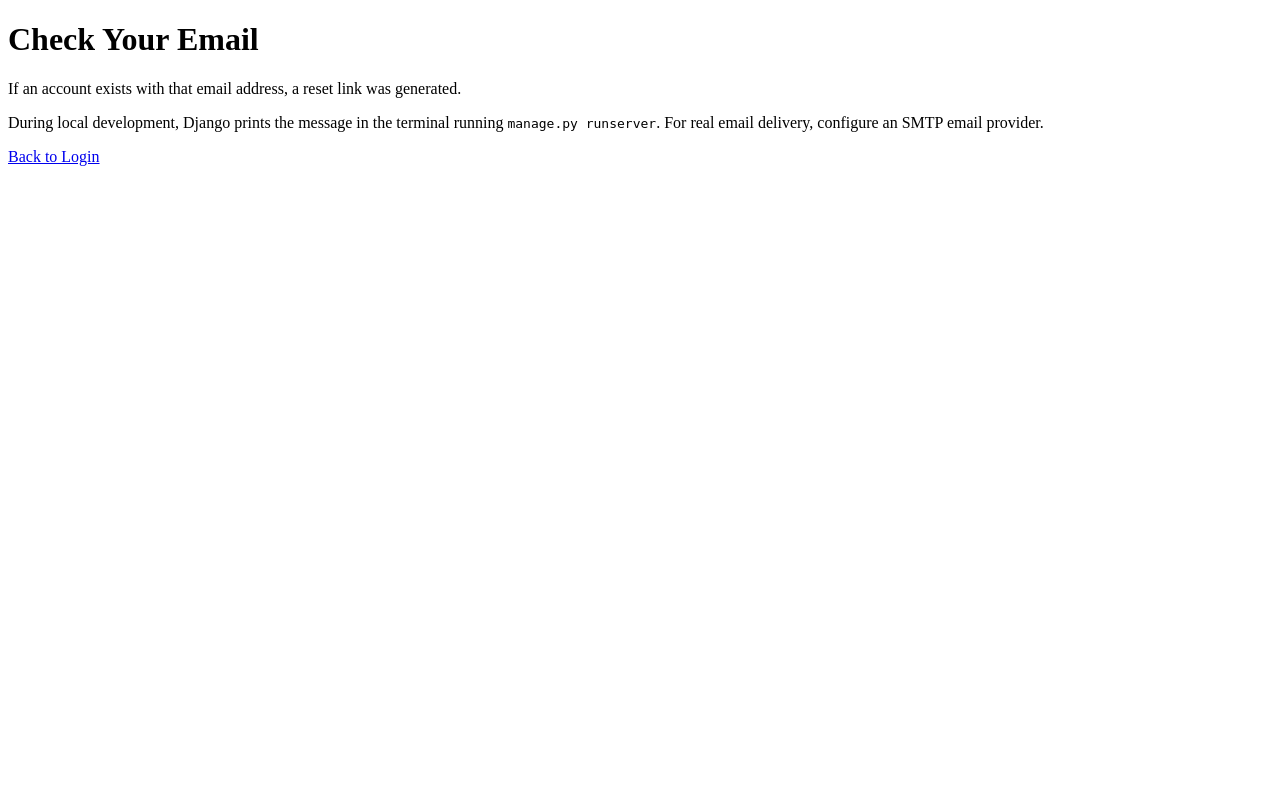
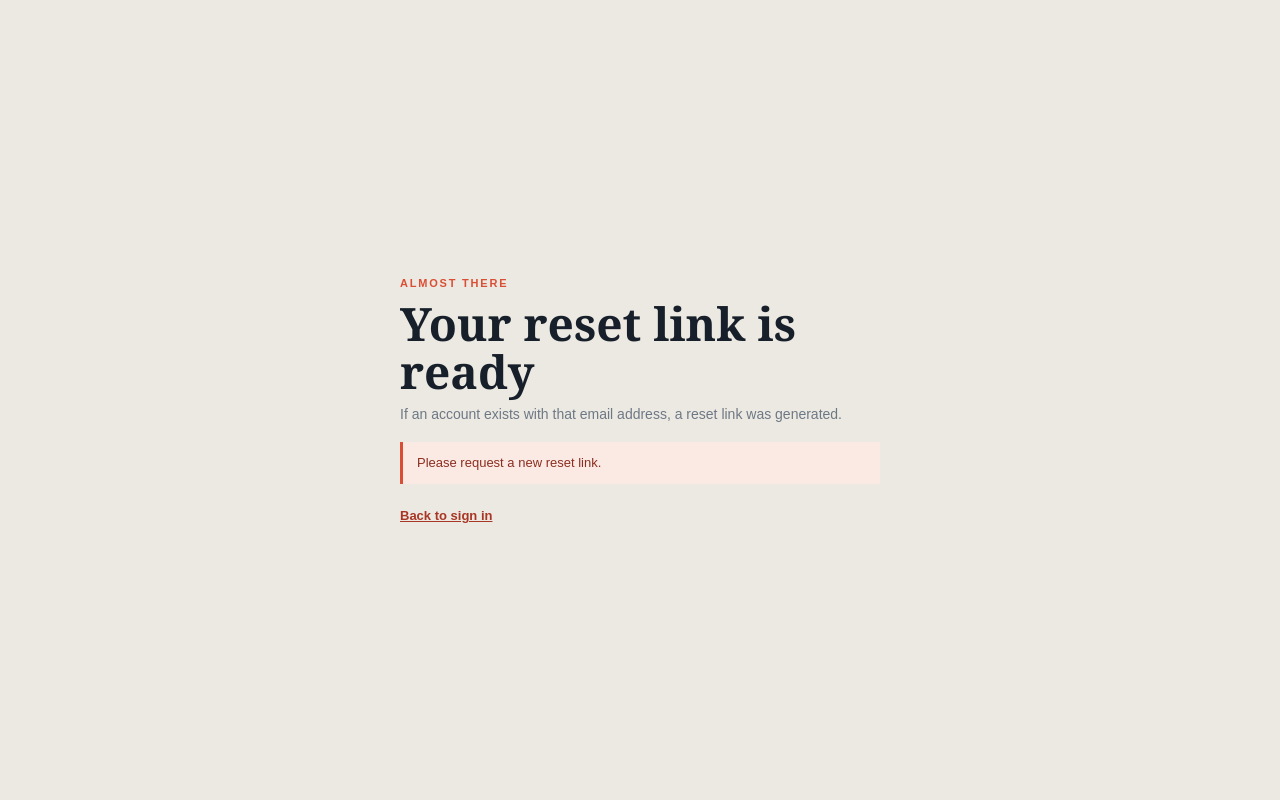
Before and after one commit to dive0-bit/Messenger, a Django app: page /reset-password/done/ in a window 1280 px wide. Run offline with Django 5.2, Linux system fonts and the light colour scheme.

Commit message:
Fix password reset link on hosted demo

```diff
--- a/accounts/static/css/style.css
+++ b/accounts/static/css/style.css
@@ -37,6 +37,12 @@ body {
     min-height: 100vh;
     margin: auto;
     padding: 48px 0;
+}
+
+.auth-shell-single {
+    display: flex;
+    justify-content: center;
+    max-width: 620px;
 }
 
 .auth-intro {
@@ -97,6 +103,34 @@ body {
 
 .auth-panel {
     padding: 12px 0;
+}
+
+.auth-panel-centered {
+    width: min(100%, 480px);
+}
+
+.auth-panel-centered h1 {
+    font-size: clamp(30px, 5vw, 46px);
+    line-height: 1.05;
+}
+
+.reset-link-box {
+    display: grid;
+    gap: 14px;
+    margin-top: 30px;
+    padding: 20px;
+    border: 1px solid var(--line);
+    border-radius: 8px;
+    background: #fff;
+}
+
+.reset-link-box p {
+    color: var(--muted);
+    font: 13px/1.5 Arial, sans-serif;
+}
+
+.reset-link-box .auth-submit {
+    text-decoration: none;
 }
 
 .auth-kicker {
--- a/accounts/templates/accounts/password_reset_done.html
+++ b/accounts/templates/accounts/password_reset_done.html
@@ -1,30 +1,35 @@
 <!DOCTYPE html>
-<html>
+<html lang="en">
 <head>
-    <title>Reset Email Sent</title>
+    <meta charset="UTF-8">
+    <meta name="viewport" content="width=device-width, initial-scale=1.0">
+    <title>Reset link ready | Messenger</title>
+    {% load static %}
+    <link rel="stylesheet" href="{% static 'css/style.css' %}">
 </head>
 
 <body>
 
-    <h1>Check Your Email</h1>
+    <main class="auth-shell auth-shell-single">
+        <section class="auth-panel auth-panel-centered" aria-labelledby="reset-done-title">
+            <div class="auth-heading">
+                <p class="auth-kicker">Almost there</p>
+                <h1 id="reset-done-title">Your reset link is ready</h1>
+                <p>If an account exists with that email address, a reset link was generated.</p>
+            </div>
 
-    <p>
-        If an account exists with that email address, a reset link was generated.
-    </p>
+            {% if development_reset_link %}
+                <div class="reset-link-box">
+                    <p>Open this link to choose a new password:</p>
+                    <a class="auth-submit" href="{{ development_reset_link }}">Open reset page <span aria-hidden="true">&#8594;</span></a>
+                </div>
+            {% else %}
+                <p class="form-error" role="alert">Please request a new reset link.</p>
+            {% endif %}
 
-    <p>
-        During local development, Django prints the message in the terminal running
-        <code>manage.py runserver</code>. For real email delivery, configure an SMTP email provider.
-    </p>
-
-    {% if development_reset_link %}
-        <p><strong>Development reset link:</strong></p>
-        <p><a href="{{ development_reset_link }}">Open reset page</a></p>
-    {% endif %}
-
-    <a href="{% url 'login' %}">
-        Back to Login
-    </a>
+            <p class="auth-switch"><a href="{% url 'login' %}">Back to sign in</a></p>
+        </section>
+    </main>
 
 </body>
 </html>
--- a/accounts/views.py
+++ b/accounts/views.py
@@ -25,7 +25,9 @@ class DevelopmentPasswordResetView(auth_views.PasswordResetView):
         users = list(form.get_users(form.cleaned_data["email"]))
         response = super().form_valid(form)
 
-        if settings.DEBUG and users:
+        # The demo uses Django's console email backend, so expose the generated
+        # link on the same user's confirmation page instead of requiring inbox access.
+        if users:
             user = users[0]
             uid = urlsafe_base64_encode(force_bytes(user.pk))
             token = default_token_generator.make_token(user)
@@ -41,11 +43,10 @@ class DevelopmentPasswordResetView(auth_views.PasswordResetView):
 class DevelopmentPasswordResetDoneView(auth_views.PasswordResetDoneView):
     def get_context_data(self, **kwargs):
         context = super().get_context_data(**kwargs)
-        if settings.DEBUG:
-            context["development_reset_link"] = self.request.session.pop(
-                "development_reset_link",
-                None,
-            )
+        context["development_reset_link"] = self.request.session.pop(
+            "development_reset_link",
+            None,
+        )
         return context
 
 
```
